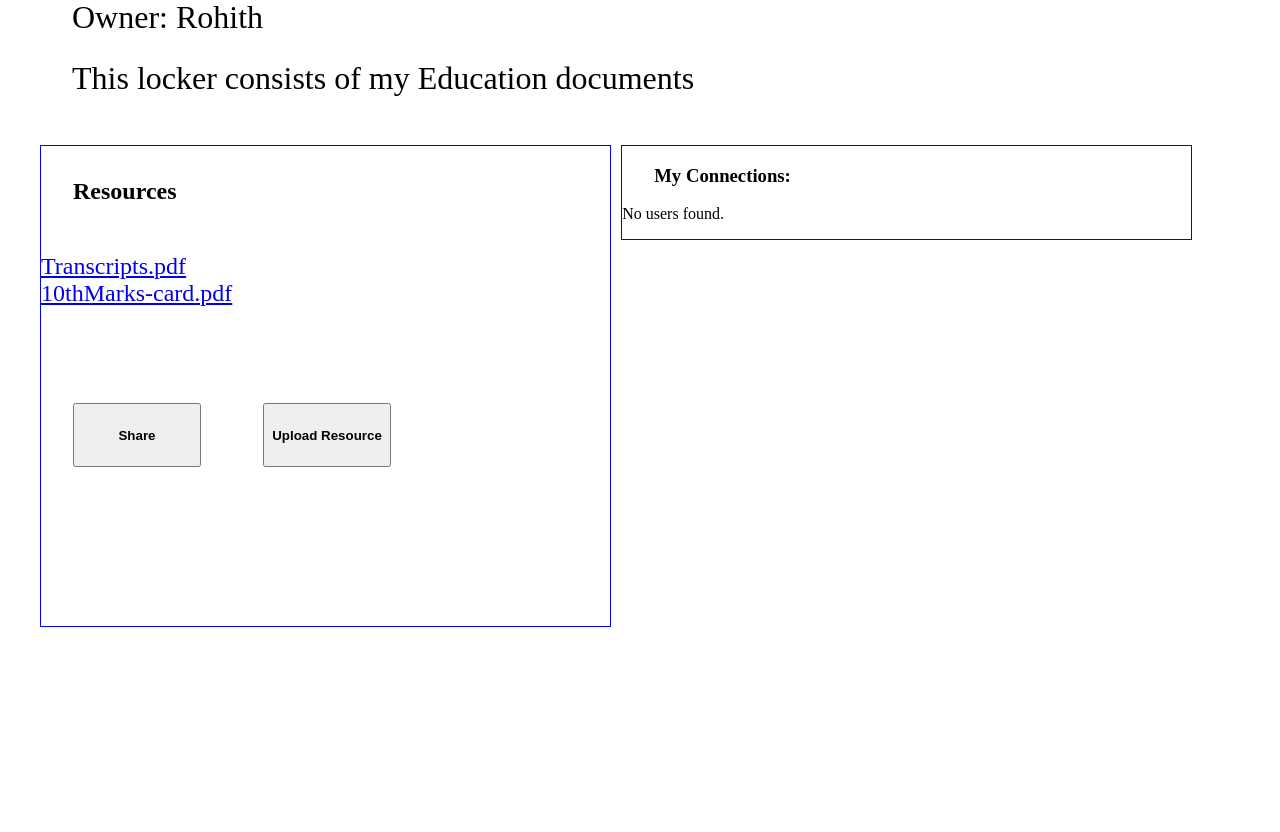
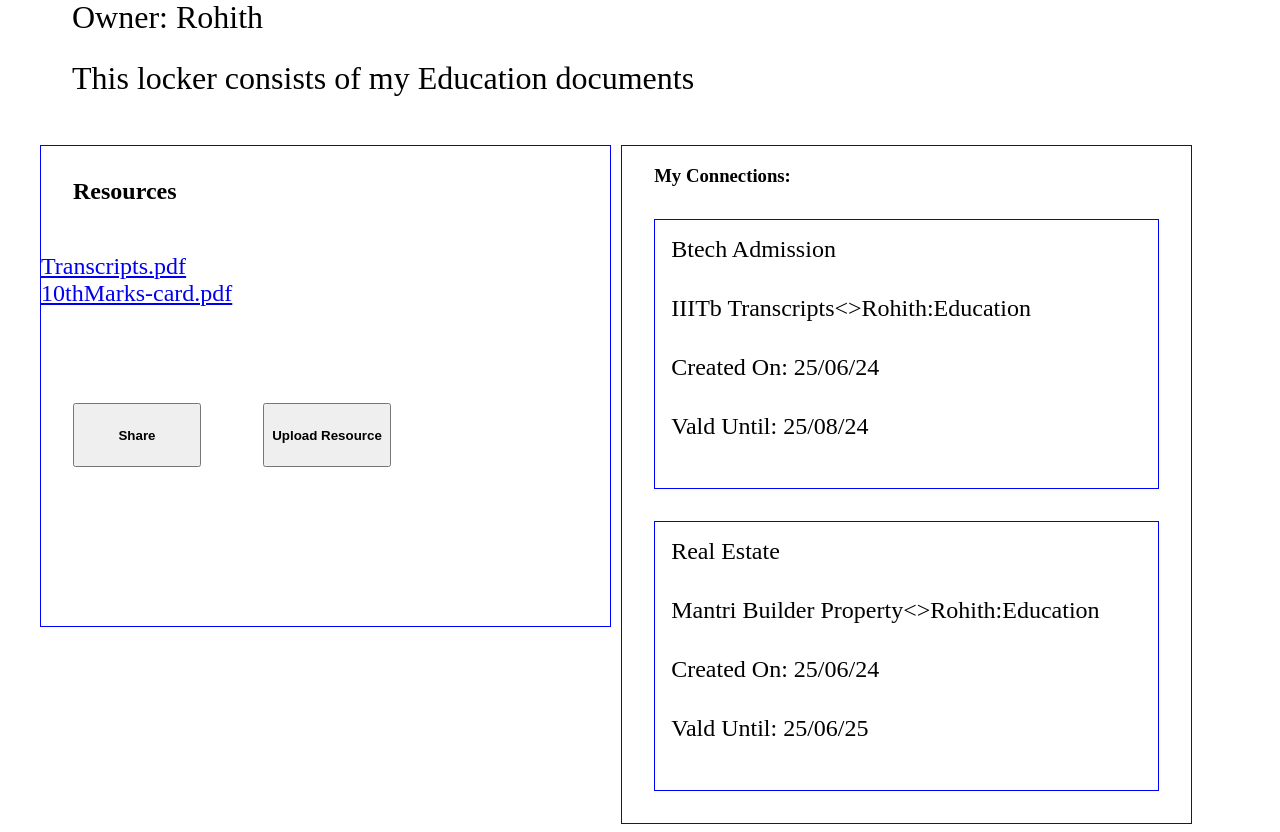
Before and after one commit to aam2k6/My-DPI-Project, a Django app: page /sharing-page/ in a window 1280 px wide. Shown: the part 178-1010 px from the top of the page. Before the commit the page ends 805 px from the top, so only its background shows below. Run offline with Django 5.2, Linux system fonts and the light colour scheme; data comes from the database, SQL or seed files in the repository; data that the repository does not hold is empty.

Commit message:
second commit

```diff
--- a/templates/sharingpage(page2).html
+++ b/templates/sharingpage(page2).html
@@ -42,7 +42,28 @@
                 <h3 id="mycon">My Connections:</h3>
 
                     <!-- Connection details will be inserted here by JavaScript -->
-                    {% include 'partials/user_connection_list.html' %}
+                    {% comment %} {% include 'partials/user_connection_list.html' %} {% endcomment %}
+                    <div class="conn">
+                        <div   id="conntent">Btech Admission</div>
+                        <div  id="conntent">IIITb Transcripts&lt;&gt;Rohith:Education</div>
+
+
+                        <div  id="conntent">Created On: 25/06/24</div>
+
+                        <div  id="conntent">Vald Until: 25/08/24</div>
+
+                      </div>
+
+                      <div class="conn">
+                        <div  id="conntent">Real Estate</div>
+                        <div  id="conntent">Mantri Builder Property&lt;&gt;Rohith:Education</div>
+
+                        <div  id="conntent">Created On: 25/06/24</div>
+                        <div id="conntent">Vald Until: 25/06/25</div>
+
+                      </div>
+
+                    </div>
 
             </div>
         </div>
```
